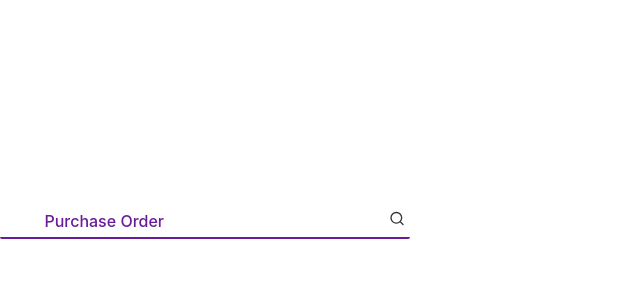
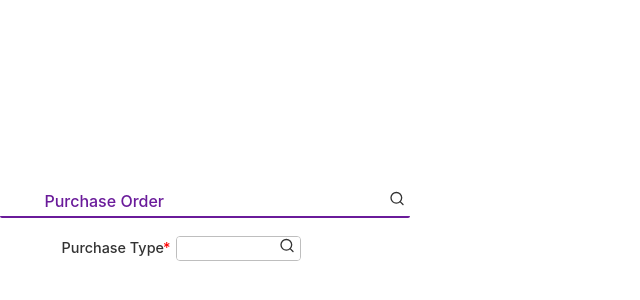
Before and after one commit to MuhammadElham/Nebras-Input, a React (Vite) app: page / in a window 1280 px wide. Shown: the part 168-468 px from the top of the page, without its empty margins (0-640 px from the left). Built offline with nearby package versions, Linux system fonts and the light colour scheme.

Commit message:
Add StoryBook

```diff
--- a/src/App.tsx
+++ b/src/App.tsx
@@ -6,9 +6,8 @@ class App extends Component {
     return (
       <div>
         <Input fieldid="purchaseorderno" />
+        <Input fieldid="purchasetype" />
         {/*
-        <Input fieldid="purchaseorderno" />
-        <Input fieldid="purchasetype" />
         <Input fieldid="purchaseaccount" />
         <Input fieldid="invoiceaccount" />
         <Input fieldid="invoiceaddressid" />
--- a/src/component/Input/index.tsx
+++ b/src/component/Input/index.tsx
@@ -8,12 +8,21 @@ import { fetchHelpData } from "@/utils/global-utils"; // make it dummy
 import DatePicker from "react-datepicker";
 import "react-datepicker/dist/react-datepicker.css";
 
+// custom interface
+interface ILoggeedInUserData {
+  screenVM: {
+    docKey: string;
+  };
+}
+
 interface IInputProps extends IReducerProps {
   fieldid: string;
   isCriteriaPanel?: boolean;
   data?: any[];
   item?: any;
   onChange?: (fieldid: string, value: string) => void;
+  inputFields?: any;
+  loggedInUserData: ILoggeedInUserData; // custom
 }
 
 interface IInputState {
@@ -31,13 +40,17 @@ class Input extends Component<IInputProps, IInputState> {
       errors: {},
     };
   }
-
+  // ?
   async handleOpenHelpPanel(fieldid: string, helpwhere: string, displayhelpobject: string, processcode: string) {
     this.setState({ loading: true });
     await fetchHelpData(fieldid, helpwhere, displayhelpobject, processcode); // ?
+    console.log("Fetch Help Data = ", fetchHelpData); // i render dummy data
     this.setState({ loading: false });
 
     const { drawerConfig, handleDrawer } = this.props; // ?
+    console.log("Drawer Config = ", drawerConfig); // -- undefined
+    console.log("Handle Config = ", handleDrawer); // -- undefined
+
     handleDrawer({
       showSidePanelData: !drawerConfig.defaultDrawerConfig.open,
       defaultDrawerConfig: {
@@ -49,7 +62,12 @@ class Input extends Component<IInputProps, IInputState> {
   }
 
   render() {
-    const { isCriteriaPanel, loggedInUserData, inputFields, webConfig, fieldid, item: providedItem } = this.props;
+    const { isCriteriaPanel, loggedInUserData, inputFields, fieldid, item: providedItem } = this.props;
+    console.log("this.props = ", this.props);
+    console.log("providedItem = ", providedItem); // ?
+    console.log("isCriteriaPanel = ", isCriteriaPanel); // ?
+
+    console.log("logged In User Data = ", loggedInUserData);
 
     if (!inputFields || !loggedInUserData) return;
 
@@ -77,39 +95,42 @@ class Input extends Component<IInputProps, IInputState> {
       customError,
       isError,
       defaultValue,
-      isChangeable,
+      isChangeable, // ?
     } = item;
     const { docKey } = loggedInUserData.screenVM || {};
     console.log("docKey = ", docKey);
+    console.log("changeAble = ", isChangeable);
 
     const styledInput = docKey == fieldid && !providedItem;
-    console.log("docKey = ", docKey);
+    console.log("styledInput = ", styledInput);
     const isMandatory = ismandatorybeforecreate || ismandatoryaftercreate;
     const inputType = controltype === "TXT" ? "text" : controltype === "DTE" ? "DTE" : "number";
 
-    console.log("isCriteriaPanel = ", isCriteriaPanel);
+    console.log("isCriteriaPanel = ", isCriteriaPanel); // ?
     const inputClass = `${
       isCriteriaPanel
         ? inputStyles["input-default"]
         : inputlength <= 8
         ? inputStyles["input-xs"]
-        : inputlength <= 15
+        : inputlength <= 15 // style
         ? inputStyles["input-sm"]
         : inputlength <= 25
         ? inputStyles["input-md"]
         : inputStyles["input-lg"]
-    } ${styledInput ? inputStyles.dockeyOverrideStyles : ""}`;
+    } ${styledInput ? inputStyles.dockeyOverrideStyles : ""}`; // adding more styles
 
-    console.log("inputClass = ", inputClass);
+    console.log("inputClass = ", inputClass); // only return className
 
+    // why using these style
     const inputContainerStylesOverrides = {
       borderRight: helpwhere || displayhelpobject ? "1px solid rgb(190, 190, 190)" : docKey == fieldid ? "" : "none",
       color: styledInput ? "7954e5" : "",
       border: isMandatory && isError ? "1px solid red" : styledInput ? "none" : "1px solid rgb(190, 190, 190)",
       borderRadius: isMandatory && isError ? "4px" : "",
     };
-    console.log("inputContainerStylesOverrides = " , inputContainerStylesOverrides);
+    console.log("inputContainerStylesOverrides = ", inputContainerStylesOverrides);
 
+    // why using these style
     const inputStylesOverrides = {
       backgroundColor: isMandatory && isError ? "rgba(255, 0, 0, 0.1)" : "",
     };
@@ -127,7 +148,6 @@ class Input extends Component<IInputProps, IInputState> {
               {label}
               {isMandatory && (
                 <span className={inputStyles.requiredSterik} style={{ color: "red" }}>
-                  {" "}
                   *
                 </span>
               )}
@@ -146,7 +166,8 @@ class Input extends Component<IInputProps, IInputState> {
               onChange={(e) => {
                 if (isChangeable) {
                   const isoDate = e?.toISOString();
-                  this.props.handleChangeInputFields({ fieldid, newValue: isoDate });
+                  console.log("isoDate = ", isoDate);
+                  this.props.handleChangeInputFields({ fieldid, newValue: isoDate }); // ?
                 }
               }}
               icon={
@@ -175,6 +196,7 @@ class Input extends Component<IInputProps, IInputState> {
                   className={`${isMandatory && isError && inputStyles.textAreaOverride} font-sm  font-R-Regular`}
                 />
               ) : (
+                // input length less than 300
                 <span style={{ position: "relative", ...inputContainerStylesOverrides }}>
                   <input
                     data-rowuid=""
@@ -185,7 +207,7 @@ class Input extends Component<IInputProps, IInputState> {
                     // value={defaultValue}
                     autoComplete="off"
                     disabled={isDisabled}
-                    className={`font-sm font-R-Regular ${inputClass}`}
+                    className={`font-sm font-R-Regular ${inputClass}`} // inputClass have only className
                     style={inputStylesOverrides}
                     onChange={(e) => isChangeable && this.props.handleChangeInputFields({ fieldid, newValue: e.target.value })}
                     required={isMandatory}
--- a/src/index.module.scss
+++ b/src/index.module.scss
@@ -31,7 +31,7 @@
     .datePickerComponent {
         border: 1px solid rgb(190, 190, 190);
         border-radius: 4px;
-        color: $default black;
+        color: $default red;
         width: 172px;
         // min-width: 170px;
         font-weight: normal;
@@ -128,7 +128,7 @@
 
 
     // container wraaper for help svg and input control
-    >span {
+    >span { // ?
         display: flex;
         align-items: center;
         border-radius: 4px;
```
